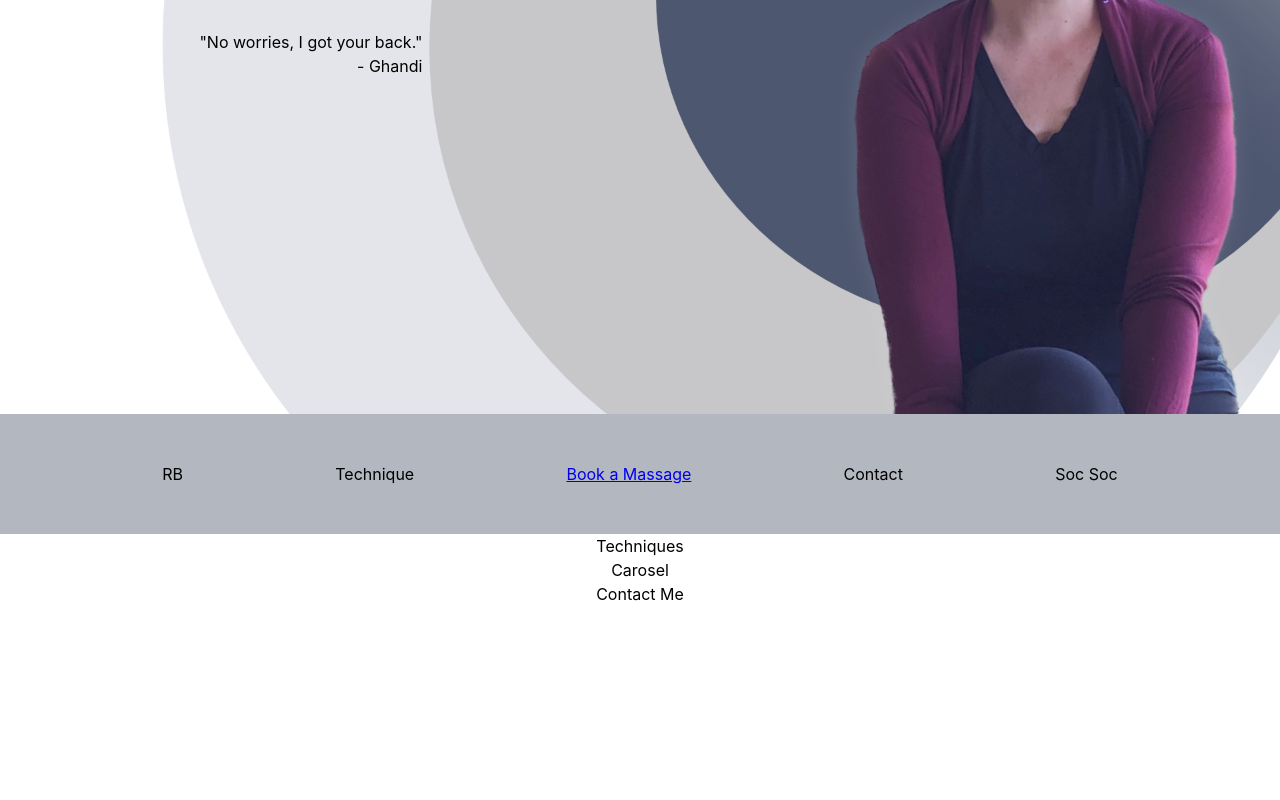
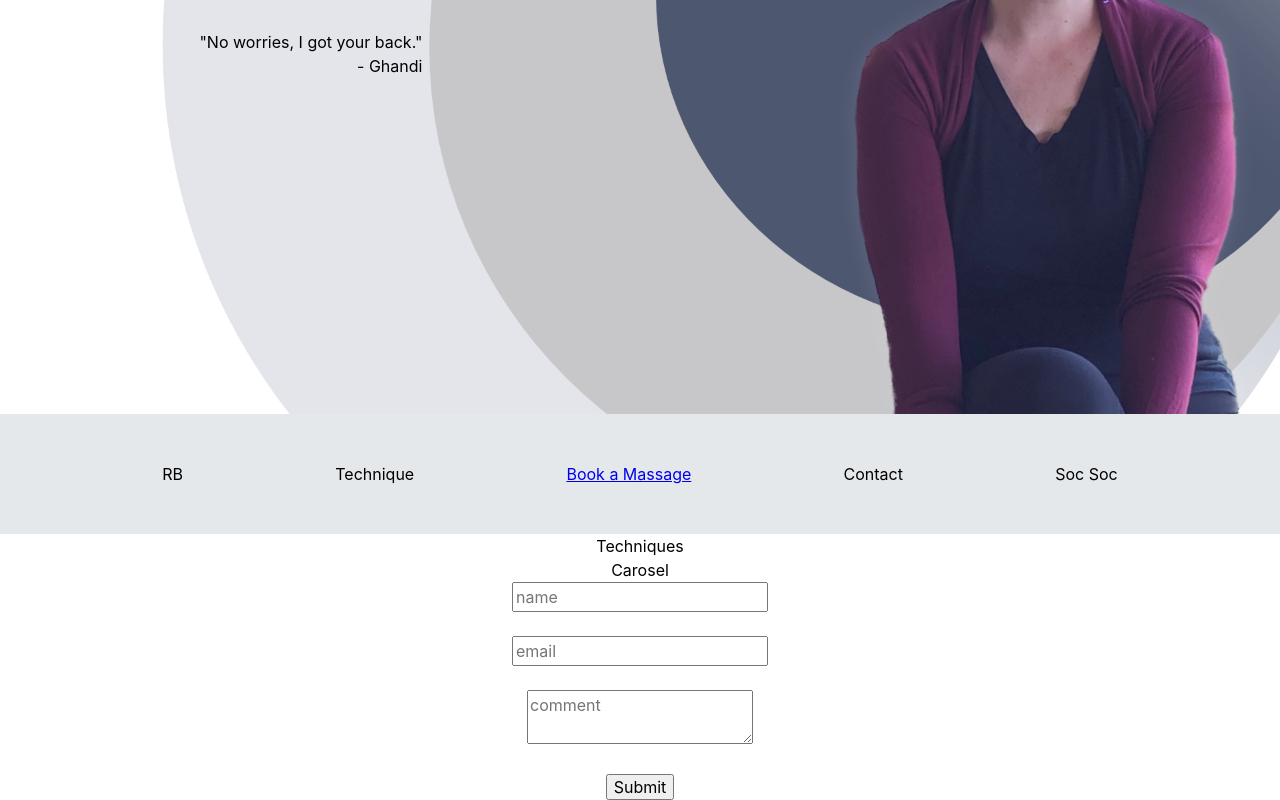
Before and after one commit to Josh-Gotro/massage-therapist, a React (Create React App) app: page / in a window 1280 px wide. Shown: the part 306-1106 px from the top of the page. Built offline with nearby package versions, Linux system fonts and the light colour scheme.

Commit message:
create contact form using React Hook Form

```diff
--- a/package.json
+++ b/package.json
@@ -8,6 +8,7 @@
     "@testing-library/user-event": "^7.1.2",
     "react": "^16.13.1",
     "react-dom": "^16.13.1",
+    "react-hook-form": "^6.8.6",
     "react-scripts": "3.4.3"
   },
   "scripts": {
--- /dev/null
+++ b/src/CSS/Contact.css
@@ -0,0 +1,3 @@
+.ContactForm {
+
+}
--- a/src/CSS/Nav.css
+++ b/src/CSS/Nav.css
@@ -24,7 +24,7 @@
 }
 
 .NavBar {
-  background-color: rgba(66, 77, 99, 0.404);
+  background-color: rgba(222, 225, 230, 0.774);
   height: 15vh;
   min-width: 100vw;
   display: flex;
--- a/src/Contact.js
+++ b/src/Contact.js
@@ -1,9 +1,93 @@
+// import React from 'react';
+// import './CSS/Contact.css';
+// import { useForm } from "react-hook-form";
+
+// const Contact = () => {
+//     const { register, handleSubmit, errors } = useForm();
+//     const onSubmit = values => console.log(values);
+
+
+//     return (
+//         <div id="hello" className="HiContainer">
+//             <div>
+//                 <h1>Contact <br />Me</h1>
+//             </div>
+//             <div>
+//                 <form onSubmit={handleSubmit(onSubmit)}>
+//                     <label>
+//                         <input id="name" name="name" type="text" placeholder="name" ref={register}></input><br></br>
+
+//                         <input id="email" name="email" type="text" placeholder="email" ref={register({ required: true })}></input>
+//                         {errors.name && <h2>Please enter an email address. </h2>}<br></br>
+
+//                         <textarea id="comment" name="comment" placeholder="enter message" ref={register({ required: true })} ></textarea>
+//                         {errors.name && <p>Please enter a message. </p>}<br></br>
+
+//                         <button id="hiButton" type="submit" value="Submit" >send</button>
+//                     </label>
+//                 </form>
+//             </div>
+//         </div>
+//     );
+// }
+
+// export default Contact;
+
 import React from 'react';
+import './CSS/Contact.css';
+import { useForm } from "react-hook-form";
 
 const Contact = () => {
+    const { register, handleSubmit, errors } = useForm();
+    const onSubmit = values => console.log(values);
+
+
     return (
-        <div>
-            Contact Me
+        <div className="ContactForm">
+            <form onSubmit={handleSubmit(onSubmit)}>
+                <input
+                    placeholder="name"
+                    name="name"
+                    ref={
+                        register({
+                            required: "Please enter your name",
+                            maxLength: {
+                                value: 20,
+                                message: "Please enter a name with fewer than 20 characters"
+                            }
+                        })
+                    }
+                /><br />
+                {errors.name && errors.name.message}<br />
+
+                <input
+                    placeholder="email"
+                    name="email"
+                    ref={
+                        register({
+                            required: "Please enter an email",
+                            pattern: {
+                                value: /^[A-Z0-9._%+-]+@[A-Z0-9.-]+\.[A-Z]{2,}$/i,
+                                message: "invalid email address"
+                            }
+                        })
+                    }
+                /><br/>
+                {errors.email && errors.email.message}<br />
+
+                <textarea
+                    placeholder="comment"
+                    name="comment"
+                    ref={
+                        register({
+                            required: true
+                        })
+                    }
+                /><br />
+                {errors.comment && "oops, you forgot your message!"}<br />
+
+                <input type="submit" />
+            </form>
         </div>
     );
 }
```
Also changed, not shown: 1 other file (tests, documents, lock files or other folders).
